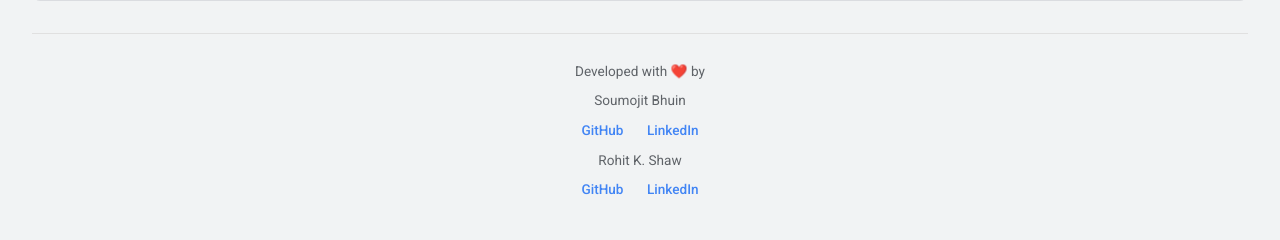
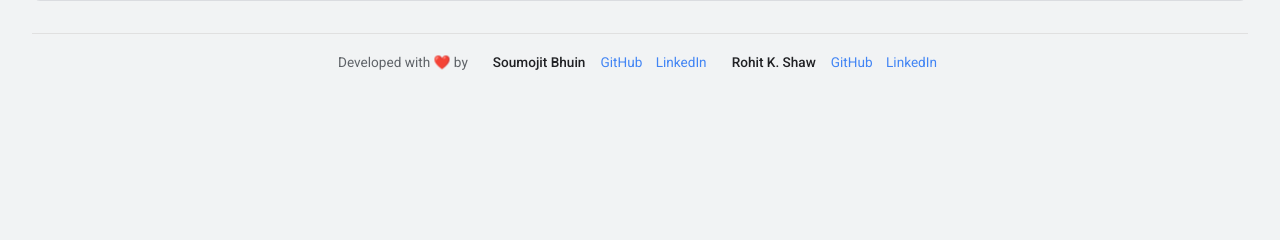
Before and after one commit to GDGonCampusNEHU/GDG-Study-Jam-Leaderboard, a Flask app: page / in a window 1280 px wide. Shown: the part 396-636 px from the top of the page. Run offline with Flask 3, Linux system fonts and the light colour scheme; data that the repository does not hold is empty; parts of the project's set-up code (start-up, migrations or seed data) failed here and were passed over; some web fonts are replaced.

Commit message:
added arcade games made some minute fixes

```diff
--- a/app.py
+++ b/app.py
@@ -37,7 +37,8 @@ LABS = [
     "Cloud Speech API: 3 Ways",
     "Analyze Speech and Language with Google APIs",
     "Monitoring in Google Cloud",
-    "Prompt Design in Vertex AI"
+    "Prompt Design in Vertex AI",
+    "Gen AI Arcade Game: Level 3"
 ]
 
 
@@ -73,7 +74,8 @@ def get_participant_data():
         "Cloud Speech API: 3 Ways",
         "Analyze Speech and Language with Google APIs",
         "Monitoring in Google Cloud",
-        "Prompt Design in Vertex AI"
+        "Prompt Design in Vertex AI",
+        "Gen AI Arcade Game: Level 3"
     ]
     names_of_lab = []
     ranking_list = []
--- a/static/style.css
+++ b/static/style.css
@@ -20,6 +20,7 @@ header {
     padding: 1rem 0;
     background-color: #f1f3f4;
     border-bottom: 1px solid #dadce0;
+    position: relative;
 }
 
 .logo img {
--- a/templates/progress.html
+++ b/templates/progress.html
@@ -37,7 +37,7 @@
         @keyframes spin { 0% { transform: rotate(0deg); } 100% { transform: rotate(360deg); } }
 
         /* General Table Styles */
-        .table-container { overflow-x: auto; }
+        .table-container { overflow-x: scroll; } /* Changed 'auto' to 'scroll' */
         #progress-table {
             width: 100%; border-collapse: collapse; font-size: 14px;
             text-align: left; white-space: nowrap;
@@ -111,15 +111,51 @@
 
         /* Footer Styles */
         footer {
-            text-align: center; padding: 15px 0; margin-top: auto;
-            border-top: 1px solid #e0e0e0; color: #5f6368; font-size: 0.85rem;
+            text-align: center;
+            padding: 20px 0;
+            margin-top: auto;
+            border-top: 1px solid #e0e0e0;
+            color: #5f6368;
+            font-size: 0.85rem;
+            flex-shrink: 0;
         }
-        .social-links { margin-top: 5px; }
+        .footer-content {
+            display: flex;
+            justify-content: center;
+            align-items: center;
+            gap: 25px;
+            flex-wrap: wrap;
+        }
+        .footer-content p {
+            margin: 0;
+        }
+        .developer-profiles {
+            display: flex;
+            justify-content: center;
+            gap: 20px;
+            flex-wrap: wrap;
+        }
+        .profile {
+            display: flex;
+            align-items: center;
+            gap: 10px;
+        }
+        .profile-name {
+            font-weight: 500;
+            color: #202124;
+            margin: 0;
+        }
         .social-links a {
-            color: #4285F4; text-decoration: none; margin: 0 10px;
-            font-weight: 500; transition: opacity 0.2s;
+            color: #4285F4;
+            text-decoration: none;
+            margin: 0 5px;
+            font-size: 0.85rem;
+            transition: opacity 0.2s;
         }
-        .social-links a:hover { opacity: 0.7; text-decoration: underline; }
+        .social-links a:hover {
+            opacity: 0.7;
+            text-decoration: underline;
+        }
 
         /* --- RESPONSIVE STYLES --- */
         @media (max-width: 1024px) {
```
Also changed, not shown: templates/index.html (+105 -22 lines). Lines whose indentation alone changed are shown as unchanged.
